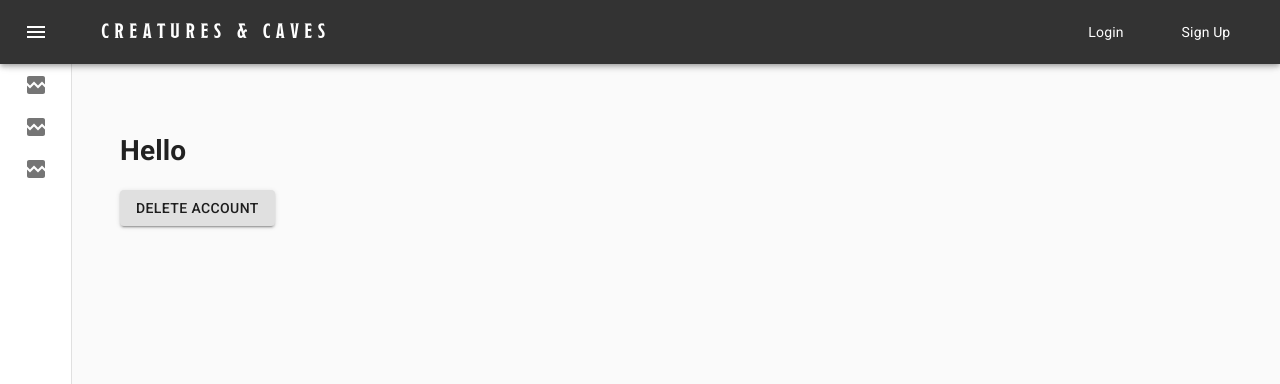
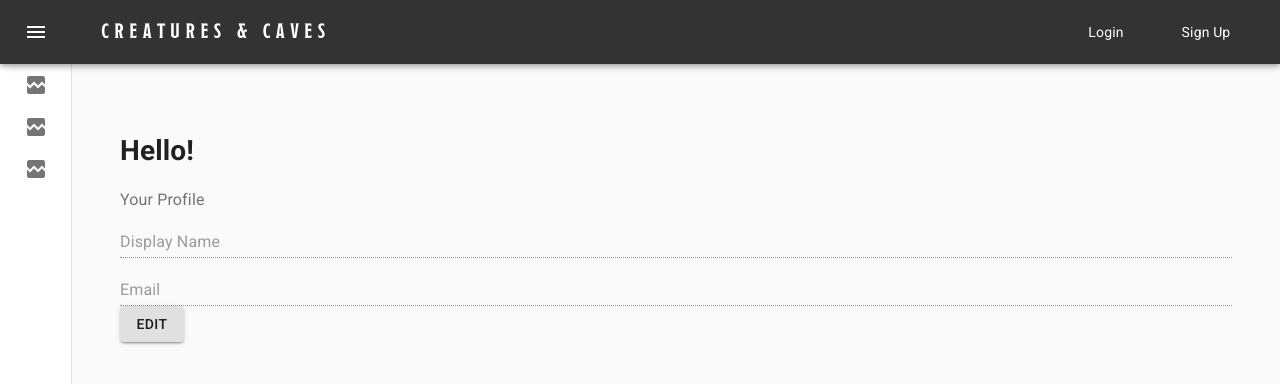
Before and after one commit to catnapz/CreaturesNCaves, a React (Create React App) app in the folder ClientApp/: page /profile in a window 1280 px wide. Shown: the top 384 px of the page. Built offline with nearby package versions, Linux system fonts and the light colour scheme; no server answers.

Commit message:
Profile Page Updates (#77)
Layout changes

```diff
--- a/ClientApp/package.json
+++ b/ClientApp/package.json
@@ -18,7 +18,6 @@
     "connected-react-router": "^6.8.0",
     "firebase": "^8.2.2",
     "firebaseui": "^4.7.1",
-    "formik": "^2.2.6",
     "graphql": "^15.4.0",
     "notistack": "^1.0.3",
     "react": "^17.0.1",
--- a/ClientApp/src/components/layout/layout.scss
+++ b/ClientApp/src/components/layout/layout.scss
@@ -5,15 +5,16 @@
 }
 .content {
   margin-top: $top-bar-height;
-  flex-grow: 1;
   padding: 3rem;
-  transition: margin 100ms ;
+  transition: $side-bar-transitions;
 }
 
 .content-drawer-open {
   margin-left: $side-bar-open-width;
+  width: calc(100vw - #{$side-bar-open-width});
 }
 
 .content-drawer-closed {
   margin-left: $side-bar-closed-width;
+  width: calc(100vw - #{$side-bar-closed-width});
 }
--- a/ClientApp/src/components/layout/nav-menu/nav-menu.tsx
+++ b/ClientApp/src/components/layout/nav-menu/nav-menu.tsx
@@ -95,7 +95,7 @@ const AuthenticatedView = () => {
     <>
       <Avatar
         onClick={openMenu}
-        src="/broken-image.jpg"
+        src={user?.photoURL || undefined}
         className={"profile-icon"} />
       <Menu
         id="navbar-account-menu"
@@ -112,4 +112,4 @@ const AuthenticatedView = () => {
       <LogoutDialog open={logoutDialogOpen} onClose={handleLogoutDialogClose} />
     </>
   );
-};
+}
--- a/ClientApp/src/components/user/profile/profile.tsx
+++ b/ClientApp/src/components/user/profile/profile.tsx
@@ -1,16 +1,20 @@
-import React from 'react';
-import { useSelector } from 'react-redux';
-import { selectUser } from '../auth/auth-store.slice';
+import React, {useState} from 'react';
+import {useSelector} from 'react-redux';
+import {selectUser} from '../auth/auth-store.slice';
 import Button from '@material-ui/core/Button';
-import { AuthService } from "../../../auth/auth-service";
+import {AuthService} from "../../../auth/auth-service";
+import {FormGroup, FormLabel, TextField} from "@material-ui/core";
 
 const authService = new AuthService();
 
 export const Profile = () => {
   const user = useSelector(selectUser);
+  const [userDisplayName, setUserDisplayName] = useState(user?.displayName);
+  const [userEmail, setUserEmail] = useState(user?.email);
+  const [editState, setEditState] = useState(false);
 
-  async function deleteConfirmation(){
-    if(window.confirm("Are you sure you want to delete your account?")) {
+  async function deleteConfirmation() {
+    if (window.confirm("Are you sure you want to delete your account?")) {
       const resp = await fetch('/Account/Delete', {
         method: 'post',
         headers: {
@@ -23,10 +27,45 @@ export const Profile = () => {
     }
   }
 
+  const cancelChanges = () => {
+    setEditState(false);
+    setUserDisplayName(user?.displayName);
+    setUserEmail(user?.email);
+  }
+
+  const editStateButtons = () =>
+    <div>
+      <Button variant='contained' className={'save-button'} color={"primary"}>Save</Button>
+      <Button variant='contained' onClick={cancelChanges}>Cancel</Button>
+      <Button variant='contained' onClick={() => deleteConfirmation()}>Delete Account</Button>
+    </div>
+
   return (
     <>
-      <h1>Hello {user?.displayName}</h1>
-      <Button variant='contained' onClick={() => deleteConfirmation()}>Delete Account</Button>
+      <h1>{`Hello${userDisplayName ? " " + userDisplayName : ''}!`}</h1>
+      <form>
+        <FormLabel>Your Profile</FormLabel>
+        <FormGroup>
+          <TextField
+            id='display-name-field'
+            label="Display Name"
+            variant={editState ? "outlined" : "standard"}
+            value={userDisplayName}
+            onChange={(e) => setUserDisplayName(e.target.value)}
+            disabled={!editState}
+          />
+          <TextField
+            id='email-field'
+            label="Email"
+            type={"email"}
+            variant={editState ? "outlined" : "standard"}
+            value={userEmail}
+            onChange={(e) => setUserEmail(e.target.value)}
+            disabled={!editState}
+          />
+        </FormGroup>
+      </form>
+      {editState ? editStateButtons() : <Button variant='contained' onClick={() => setEditState(true)}>Edit</Button>}
     </>
   );
 }
```
Also changed, not shown: 1 other file (tests, documents, lock files or other folders).
